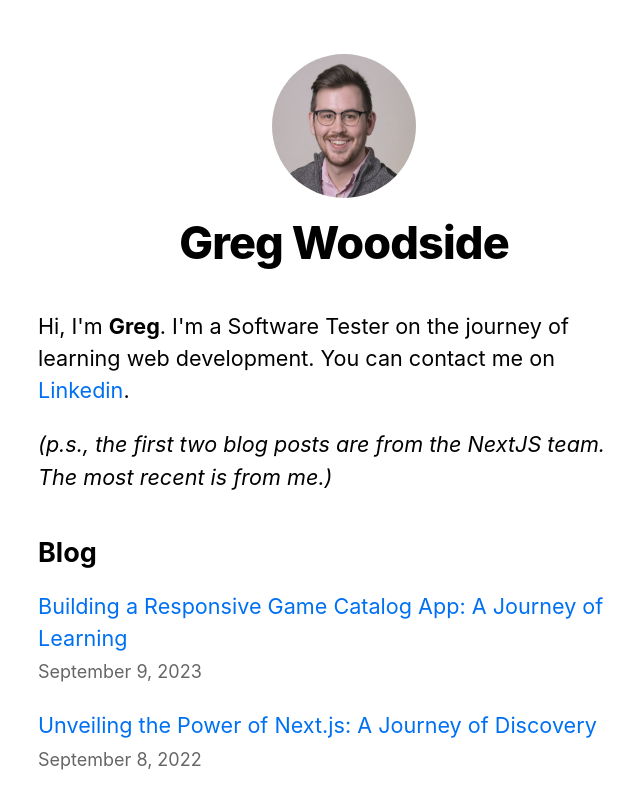
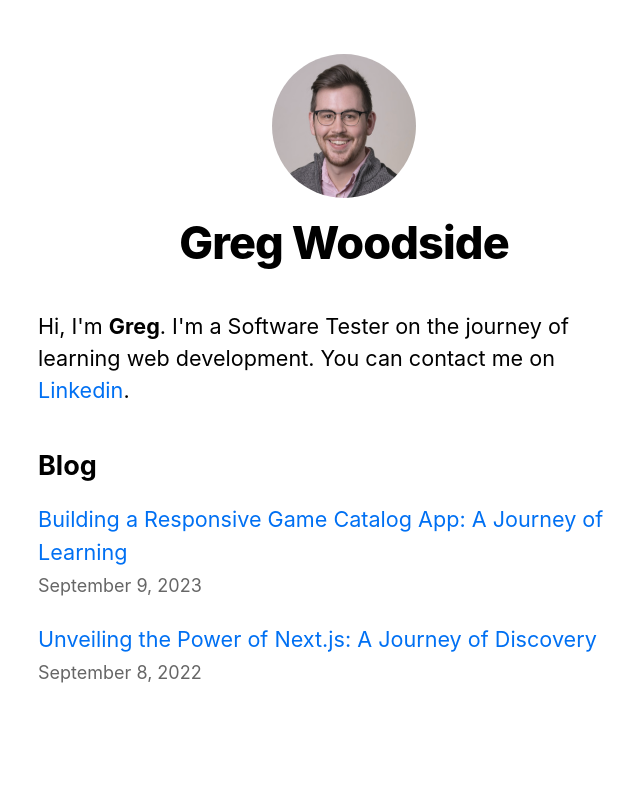
Before and after one commit to gergwoodside/nextjs-blog, a Next.js app: page / in a window 1280 px wide. Shown: the top 808 px of the page, without its empty margins (296-936 px from the left). Built offline with nearby package versions, Linux system fonts and the light colour scheme.

Commit message:
ok this actually removed the disclaimer

```diff
--- a/pages/index.js
+++ b/pages/index.js
@@ -22,7 +22,6 @@ export default function Home ({ allPostsData }) {
       </Head>
       <section className={utilStyles.headingMd}>
         <p>Hi, I'm <strong>Greg</strong>. I'm a Software Tester on the journey of learning web development. You can contact me on <a href='https://www.linkedin.com/in/greg-woodside-839b6b42/'>Linkedin</a>.</p>
-        <p><i>(p.s., the first two blog posts are from the NextJS team. The most recent is from me.)</i></p>
       </section>
       <section className={`${utilStyles.headingMd} ${utilStyles.padding1px}`}>
         <h2 className={utilStyles.headingLg}>Blog</h2>
```
